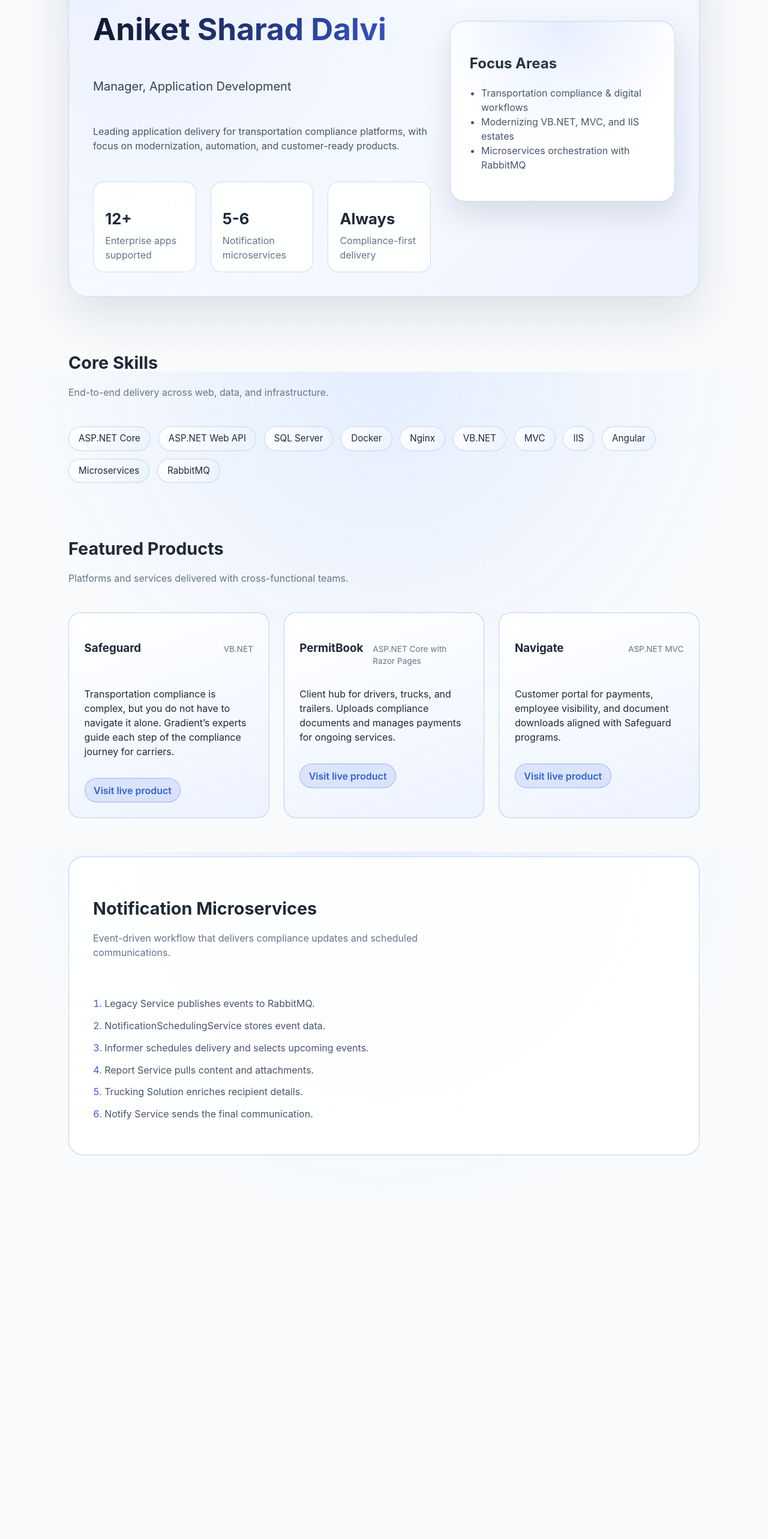
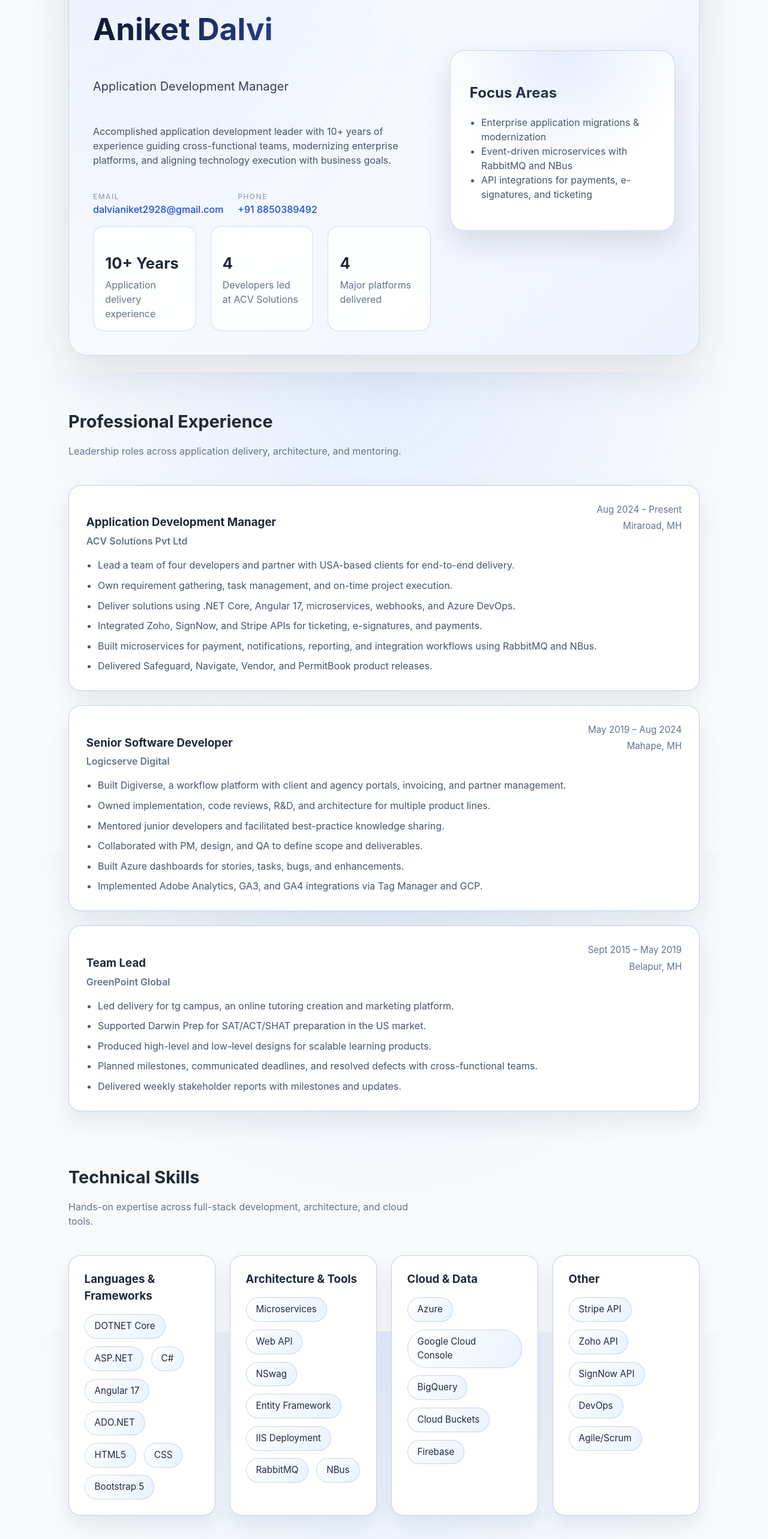
Before and after one commit to aniket28021993/PortFolio, a React (Vite) app in the folder PortFolio-React/portfolio-react/: page / in a window 1280 px wide. Shown: the part 180-2746 px from the top of the page at 60% size. Before the commit the page ends 2170 px from the top, so only its background shows below. Built offline with nearby package versions, Linux system fonts and the light colour scheme.

Commit message:
Update portfolio with resume details

```diff
--- a/PortFolio-React/portfolio-react/src/App.css
+++ b/PortFolio-React/portfolio-react/src/App.css
@@ -49,7 +49,32 @@
 .summary {
   color: #475569;
   max-width: 36rem;
-  margin-bottom: 2rem;
+  margin-bottom: 1.5rem;
+}
+
+.hero-contact {
+  display: flex;
+  flex-wrap: wrap;
+  gap: 1.5rem;
+  color: #475569;
+  font-weight: 500;
+}
+
+.hero-contact span {
+  display: block;
+  font-size: 0.75rem;
+  text-transform: uppercase;
+  letter-spacing: 0.12em;
+  color: #94a3b8;
+}
+
+.hero-contact a {
+  color: #1d4ed8;
+  text-decoration: none;
+}
+
+.hero-contact a:hover {
+  text-decoration: underline;
 }
 
 .hero-metrics {
@@ -116,6 +141,76 @@
   max-width: 38rem;
 }
 
+.experience-list {
+  display: flex;
+  flex-direction: column;
+  gap: 1.5rem;
+}
+
+.experience-card {
+  background: #ffffff;
+  border-radius: 20px;
+  padding: 1.8rem;
+  border: 1px solid rgba(167, 191, 231, 0.7);
+  box-shadow: 0 18px 40px rgba(15, 23, 42, 0.08);
+}
+
+.experience-header {
+  display: flex;
+  flex-wrap: wrap;
+  justify-content: space-between;
+  gap: 1rem;
+  margin-bottom: 1rem;
+}
+
+.experience-header h3 {
+  margin-bottom: 0.3rem;
+}
+
+.experience-header p {
+  margin: 0;
+  color: #64748b;
+  font-weight: 600;
+}
+
+.experience-meta {
+  display: flex;
+  flex-direction: column;
+  align-items: flex-end;
+  gap: 0.3rem;
+  color: #64748b;
+  font-size: 0.95rem;
+}
+
+.experience-card ul {
+  margin: 0;
+  padding-left: 1.2rem;
+  color: #475569;
+  display: grid;
+  gap: 0.6rem;
+}
+
+.skill-grid {
+  display: grid;
+  grid-template-columns: repeat(auto-fit, minmax(240px, 1fr));
+  gap: 1.5rem;
+}
+
+.skill-card {
+  background: #ffffff;
+  border-radius: 20px;
+  padding: 1.6rem;
+  border: 1px solid rgba(167, 191, 231, 0.7);
+  box-shadow: 0 16px 35px rgba(15, 23, 42, 0.08);
+  display: flex;
+  flex-direction: column;
+  gap: 1rem;
+}
+
+.skill-card h3 {
+  margin: 0;
+}
+
 .pill-grid {
   display: flex;
   flex-wrap: wrap;
@@ -152,7 +247,7 @@
   display: flex;
   flex-direction: column;
   gap: 1rem;
-  min-height: 220px;
+  min-height: 200px;
   transition: transform 0.2s ease, box-shadow 0.2s ease, border-color 0.2s ease;
 }
 
@@ -169,27 +264,6 @@
   gap: 1rem;
 }
 
-.card-header span {
-  font-size: 0.85rem;
-  color: #64748b;
-}
-
-.card a {
-  color: #2f62d6;
-  font-weight: 600;
-  align-self: flex-start;
-  padding: 0.45rem 0.9rem;
-  border-radius: 999px;
-  background: rgba(59, 91, 219, 0.12);
-  border: 1px solid rgba(59, 91, 219, 0.35);
-  transition: background 0.2s ease, color 0.2s ease;
-}
-
-.card a:hover {
-  background: rgba(59, 91, 219, 0.18);
-  color: #1d4ed8;
-}
-
 .dark-panel {
   background: rgba(255, 255, 255, 0.9);
   border-radius: 24px;
@@ -198,19 +272,64 @@
   box-shadow: inset 0 1px 0 rgba(255, 255, 255, 0.6);
 }
 
-.flow-list {
+.dual-list {
   display: grid;
-  gap: 0.8rem;
-  padding-left: 1.2rem;
+  grid-template-columns: repeat(auto-fit, minmax(220px, 1fr));
+  gap: 2rem;
   color: #475569;
 }
 
-.flow-list li::marker {
-  color: #3b5bdb;
+.dual-list h3 {
+  margin-bottom: 0.6rem;
+}
+
+.dual-list ul {
+  margin: 0;
+  padding-left: 1.2rem;
+  display: grid;
+  gap: 0.5rem;
+}
+
+.highlight-list {
+  margin: 0;
+  padding-left: 1.2rem;
+  color: #475569;
+  display: grid;
+  gap: 0.6rem;
+}
+
+.education-grid {
+  display: grid;
+  grid-template-columns: repeat(auto-fit, minmax(220px, 1fr));
+  gap: 1.5rem;
+}
+
+.education-card {
+  background: #ffffff;
+  border-radius: 18px;
+  padding: 1.4rem;
+  border: 1px solid rgba(167, 191, 231, 0.7);
+  box-shadow: 0 12px 30px rgba(15, 23, 42, 0.08);
+  display: grid;
+  gap: 0.4rem;
+}
+
+.education-card p {
+  margin: 0;
+  color: #64748b;
+  font-weight: 600;
+}
+
+.education-card span {
+  color: #94a3b8;
 }
 
 @media (max-width: 900px) {
   .hero {
     grid-template-columns: 1fr;
   }
+
+  .experience-meta {
+    align-items: flex-start;
+  }
 }
--- a/PortFolio-React/portfolio-react/src/App.tsx
+++ b/PortFolio-React/portfolio-react/src/App.tsx
@@ -1,50 +1,162 @@
 import './App.css'
 
-const skills = [
-  'ASP.NET Core',
-  'ASP.NET Web API',
-  'SQL Server',
-  'Docker',
-  'Nginx',
-  'VB.NET',
-  'MVC',
-  'IIS',
-  'Angular',
-  'Microservices',
-  'RabbitMQ',
+const skillGroups = [
+  {
+    title: 'Languages & Frameworks',
+    items: [
+      'DOTNET Core',
+      'ASP.NET',
+      'C#',
+      'Angular 17',
+      'ADO.NET',
+      'HTML5',
+      'CSS',
+      'Bootstrap 5',
+    ],
+  },
+  {
+    title: 'Architecture & Tools',
+    items: [
+      'Microservices',
+      'Web API',
+      'NSwag',
+      'Entity Framework',
+      'IIS Deployment',
+      'RabbitMQ',
+      'NBus',
+    ],
+  },
+  {
+    title: 'Cloud & Data',
+    items: ['Azure', 'Google Cloud Console', 'BigQuery', 'Cloud Buckets', 'Firebase'],
+  },
+  {
+    title: 'Other',
+    items: ['Stripe API', 'Zoho API', 'SignNow API', 'DevOps', 'Agile/Scrum'],
+  },
 ]
 
 const projects = [
   {
     name: 'Safeguard',
-    stack: 'VB.NET',
-    url: 'https://app.gradientway.com/',
     description:
-      'Transportation compliance is complex, but you do not have to navigate it alone. Gradient’s experts guide each step of the compliance journey for carriers.',
+      'In-house platform for trucks and trailers management, covering orders, client interviews, payments, scheduling, accounting, dashboards, and reporting.',
+  },
+  {
+    name: 'Navigate',
+    description:
+      'End-user portal for truck and trailer operations, driver interviews, drug-test scheduling, and secure Stripe-based payments.',
+  },
+  {
+    name: 'Vendor',
+    description:
+      'Supply order management platform with Google Maps integration for locating nearby medical providers.',
   },
   {
     name: 'PermitBook',
-    stack: 'ASP.NET Core with Razor Pages',
-    url: 'https://app.permitbook.com/',
     description:
-      'Client hub for drivers, trucks, and trailers. Uploads compliance documents and manages payments for ongoing services.',
-  },
-  {
-    name: 'Navigate',
-    stack: 'ASP.NET MVC',
-    url: 'https://navigate.gradientway.com/',
-    description:
-      'Customer portal for payments, employee visibility, and document downloads aligned with Safeguard programs.',
+      'Company management platform with role-based access, subscription handling, and document management for drivers, trucks, and trailers.',
   },
 ]
 
-const microserviceFlow = [
-  'Legacy Service publishes events to RabbitMQ.',
-  'NotificationSchedulingService stores event data.',
-  'Informer schedules delivery and selects upcoming events.',
-  'Report Service pulls content and attachments.',
-  'Trucking Solution enriches recipient details.',
-  'Notify Service sends the final communication.',
+const experiences = [
+  {
+    title: 'Application Development Manager',
+    company: 'ACV Solutions Pvt Ltd',
+    location: 'Miraroad, MH',
+    period: 'Aug 2024 – Present',
+    highlights: [
+      'Lead a team of four developers and partner with USA-based clients for end-to-end delivery.',
+      'Own requirement gathering, task management, and on-time project execution.',
+      'Deliver solutions using .NET Core, Angular 17, microservices, webhooks, and Azure DevOps.',
+      'Integrated Zoho, SignNow, and Stripe APIs for ticketing, e-signatures, and payments.',
+      'Built microservices for payment, notifications, reporting, and integration workflows using RabbitMQ and NBus.',
+      'Delivered Safeguard, Navigate, Vendor, and PermitBook product releases.',
+    ],
+  },
+  {
+    title: 'Senior Software Developer',
+    company: 'Logicserve Digital',
+    location: 'Mahape, MH',
+    period: 'May 2019 – Aug 2024',
+    highlights: [
+      'Built Digiverse, a workflow platform with client and agency portals, invoicing, and partner management.',
+      'Owned implementation, code reviews, R&D, and architecture for multiple product lines.',
+      'Mentored junior developers and facilitated best-practice knowledge sharing.',
+      'Collaborated with PM, design, and QA to define scope and deliverables.',
+      'Built Azure dashboards for stories, tasks, bugs, and enhancements.',
+      'Implemented Adobe Analytics, GA3, and GA4 integrations via Tag Manager and GCP.',
+    ],
+  },
+  {
+    title: 'Team Lead',
+    company: 'GreenPoint Global',
+    location: 'Belapur, MH',
+    period: 'Sept 2015 – May 2019',
+    highlights: [
+      'Led delivery for tg campus, an online tutoring creation and marketing platform.',
+      'Supported Darwin Prep for SAT/ACT/SHAT preparation in the US market.',
+      'Produced high-level and low-level designs for scalable learning products.',
+      'Planned milestones, communicated deadlines, and resolved defects with cross-functional teams.',
+      'Delivered weekly stakeholder reports with milestones and updates.',
+    ],
+  },
+]
+
+const leadershipSkills = [
+  'Team Leadership & Mentorship',
+  'Strategic Planning & Execution',
+  'Project Management (Agile/Scrum, Waterfall, Hybrid)',
+  'Resource Allocation & Prioritization',
+  'Stakeholder Communication',
+  'Performance Management & Goal Setting',
+  'Change Management & Process Improvement',
+  'Risk Management & Problem Solving',
+  'Cross-Functional Collaboration',
+  'Innovation & Continuous Improvement',
+]
+
+const accomplishments = [
+  'Awarded Best Software Developer in first year.',
+  'Promoted to Team Lead within two years, managing a 4–5 member team.',
+  'Recognized as North Star and consistently received top annual ratings.',
+  'Participated in Microsoft-led technical training sessions.',
+]
+
+const education = [
+  {
+    program: 'Computer Software Engineer',
+    school: 'CDAC, Juhu',
+    period: 'Sept 2015',
+  },
+  {
+    program: 'BE – Computer Engineer',
+    school: 'RSCOE, Chiplun',
+    period: 'June 2014',
+  },
+  {
+    program: 'Diploma – Computer Engineer',
+    school: 'Muchhala Polytechnic, Thane',
+    period: 'June 2011',
+  },
+  {
+    program: 'Maharashtra State Board',
+    school: 'St. Xavier High School, Thane',
+    period: 'May 2008',
+  },
+]
+
+const microservices = [
+  'PaymentGatewayService',
+  'LegacyPublishingEventService',
+  'NotificationSchedulingService',
+  'GradientWebhook',
+  'SignatureService',
+  'ReportService',
+  'NotifyService',
+  'InformerScheduler',
+  'TruckingSolutionACLService',
+  'AccountingService',
 ]
 
 function App() {
@@ -53,44 +165,147 @@
       <header className="hero">
         <div className="hero-content">
           <p className="eyebrow">Portfolio</p>
-          <h1>Aniket Sharad Dalvi</h1>
-          <p className="role">Manager, Application Development</p>
+          <h1>Aniket Dalvi</h1>
+          <p className="role">Application Development Manager</p>
           <p className="summary">
-            Leading application delivery for transportation compliance platforms,
-            with focus on modernization, automation, and customer-ready products.
+            Accomplished application development leader with 10+ years of experience guiding
+            cross-functional teams, modernizing enterprise platforms, and aligning technology
+            execution with business goals.
           </p>
+          <div className="hero-contact">
+            <div>
+              <span>Email</span>
+              <a href="mailto:dalvianiket2928@gmail.com">dalvianiket2928@gmail.com</a>
+            </div>
+            <div>
+              <span>Phone</span>
+              <a href="tel:+918850389492">+91 8850389492</a>
+            </div>
+          </div>
           <div className="hero-metrics">
             <div className="hero-metric">
-              <h3>12+</h3>
-              <p>Enterprise apps supported</p>
+              <h3>10+ Years</h3>
+              <p>Application delivery experience</p>
             </div>
             <div className="hero-metric">
-              <h3>5-6</h3>
-              <p>Notification microservices</p>
+              <h3>4</h3>
+              <p>Developers led at ACV Solutions</p>
             </div>
             <div className="hero-metric">
-              <h3>Always</h3>
-              <p>Compliance-first delivery</p>
+              <h3>4</h3>
+              <p>Major platforms delivered</p>
             </div>
           </div>
         </div>
         <div className="hero-card">
           <h2>Focus Areas</h2>
           <ul>
-            <li>Transportation compliance & digital workflows</li>
-            <li>Modernizing VB.NET, MVC, and IIS estates</li>
-            <li>Microservices orchestration with RabbitMQ</li>
+            <li>Enterprise application migrations & modernization</li>
+            <li>Event-driven microservices with RabbitMQ and NBus</li>
+            <li>API integrations for payments, e-signatures, and ticketing</li>
           </ul>
         </div>
       </header>
 
       <section className="section">
         <div className="section-heading">
-          <h2>Core Skills</h2>
-          <p>End-to-end delivery across web, data, and infrastructure.</p>
+          <h2>Professional Experience</h2>
+          <p>Leadership roles across application delivery, architecture, and mentoring.</p>
+        </div>
+        <div className="experience-list">
+          {experiences.map((role) => (
+            <article key={role.title} className="experience-card">
+              <div className="experience-header">
+                <div>
+                  <h3>{role.title}</h3>
+                  <p>{role.company}</p>
+                </div>
+                <div className="experience-meta">
+                  <span>{role.period}</span>
+                  <span>{role.location}</span>
+                </div>
+              </div>
+              <ul>
+                {role.highlights.map((item) => (
+                  <li key={item}>{item}</li>
+                ))}
+              </ul>
+            </article>
+          ))}
+        </div>
+      </section>
+
+      <section className="section">
+        <div className="section-heading">
+          <h2>Technical Skills</h2>
+          <p>Hands-on expertise across full-stack development, architecture, and cloud tools.</p>
+        </div>
+        <div className="skill-grid">
+          {skillGroups.map((group) => (
+            <article key={group.title} className="skill-card">
+              <h3>{group.title}</h3>
+              <div className="pill-grid">
+                {group.items.map((skill) => (
+                  <span key={skill} className="pill">
+                    {skill}
+                  </span>
+                ))}
+              </div>
+            </article>
+          ))}
+        </div>
+      </section>
+
+      <section className="section">
+        <div className="section-heading">
+          <h2>Key Platforms Delivered</h2>
+          <p>Flagship products built for compliance, operations, and customer workflows.</p>
+        </div>
+        <div className="card-grid">
+          {projects.map((project) => (
+            <article key={project.name} className="card">
+              <div className="card-header">
+                <h3>{project.name}</h3>
+              </div>
+              <p>{project.description}</p>
+            </article>
+          ))}
+        </div>
+      </section>
+
+      <section className="section dark-panel">
+        <div className="section-heading">
+          <h2>Microservices & Integrations</h2>
+          <p>Service portfolio supporting event-driven and integration-heavy workflows.</p>
+        </div>
+        <div className="dual-list">
+          <div>
+            <h3>Microservices</h3>
+            <ul>
+              {microservices.map((service) => (
+                <li key={service}>{service}</li>
+              ))}
+            </ul>
+          </div>
+          <div>
+            <h3>Integrations</h3>
+            <ul>
+              <li>Stripe API for secure payment processing</li>
+              <li>Zoho API for automated ticket creation and management</li>
+              <li>SignNow API for electronic signature workflows</li>
+              <li>NSwag Studio for API client and NuGet generation</li>
+            </ul>
+          </div>
+        </div>
+      </section>
+
+      <section className="section">
+        <div className="section-heading">
+          <h2>Leadership & Management Skills</h2>
+          <p>Core competencies that drive high-performing, cross-functional teams.</p>
         </div>
         <div className="pill-grid">
-          {skills.map((skill) => (
+          {leadershipSkills.map((skill) => (
             <span key={skill} className="pill">
               {skill}
             </span>
@@ -100,38 +315,30 @@
 
       <section className="section">
         <div className="section-heading">
-          <h2>Featured Products</h2>
-          <p>Platforms and services delivered with cross-functional teams.</p>
+          <h2>Accomplishments</h2>
+          <p>Recognition and achievements throughout the career journey.</p>
         </div>
-        <div className="card-grid">
-          {projects.map((project) => (
-            <article key={project.name} className="card">
-              <div className="card-header">
-                <h3>{project.name}</h3>
-                <span>{project.stack}</span>
-              </div>
-              <p>{project.description}</p>
-              <a href={project.url} target="_blank" rel="noreferrer">
-                Visit live product
-              </a>
+        <ul className="highlight-list">
+          {accomplishments.map((item) => (
+            <li key={item}>{item}</li>
+          ))}
+        </ul>
+      </section>
+
+      <section className="section">
+        <div className="section-heading">
+          <h2>Education</h2>
+          <p>Academic milestones and professional training.</p>
+        </div>
+        <div className="education-grid">
+          {education.map((item) => (
+            <article key={item.program} className="education-card">
+              <h3>{item.program}</h3>
+              <p>{item.school}</p>
+              <span>{item.period}</span>
             </article>
           ))}
         </div>
-      </section>
-
-      <section className="section dark-panel">
-        <div className="section-heading">
-          <h2>Notification Microservices</h2>
-          <p>
-            Event-driven workflow that delivers compliance updates and scheduled
-            communications.
-          </p>
-        </div>
-        <ol className="flow-list">
-          {microserviceFlow.map((step) => (
-            <li key={step}>{step}</li>
-          ))}
-        </ol>
       </section>
     </div>
   )
```
